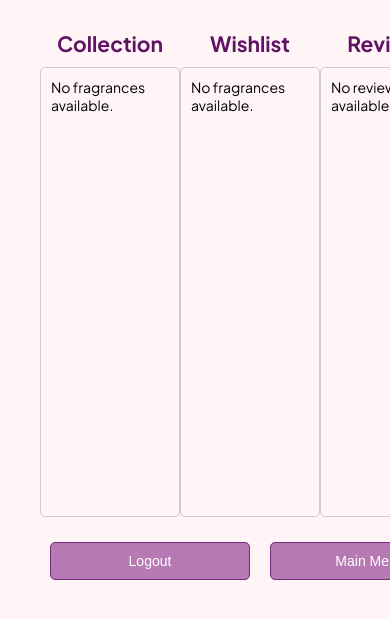
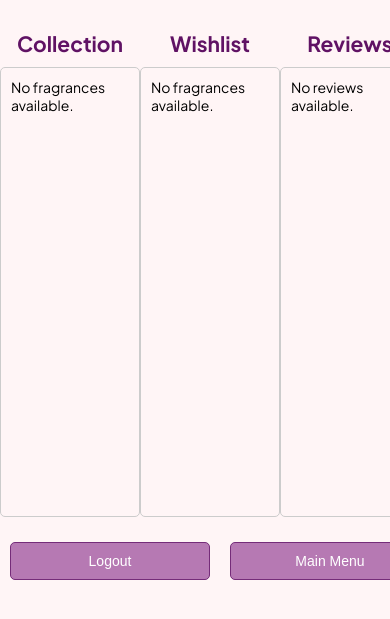
Before and after one commit to christianjmartin/FragranceArchive, a Flask app: page /profile_page in a window 390 px wide; the page is wider, and only the part inside the window is pictured. Shown: the part 93-712 px from the top of that part. Run offline with Flask 3, Linux system fonts and the light colour scheme; the visitor is signed in with stand-in values (Sample User, id 1); data that the repository does not hold is empty; some libraries are stand-ins or nearby versions.

Commit message:
temp fix to profile page?

```diff
--- a/static/inappstyles.css
+++ b/static/inappstyles.css
@@ -1002,6 +1002,13 @@ h1 {
     justify-content: space-between;
     padding: 20px;
 }
+
+.profile-container2 {
+    display: flex;
+    justify-content: space-between;
+    padding: 20px;
+}
+
 .column {
     flex: 1;
     margin: 10px;
@@ -1335,3 +1342,7 @@ option {
     color: #333;
     padding: 10px;
 }
+
+.invisible {
+    color: rgb(255, 252, 252);
+}
--- a/static/mediaqueries.css
+++ b/static/mediaqueries.css
@@ -442,6 +442,13 @@
     .review-write-stars {
         font-size: 20px;
     }
+
+    .profile-container2 {
+        transform: translateX(-40px)
+    }
+    .button-container {
+        transform: translateX(-40px)
+    }
 }
 
 
--- a/templates/profilePage.html
+++ b/templates/profilePage.html
@@ -150,7 +150,7 @@
         </div>
     </div>
 
-    <div class="profile-container">
+    <div class="profile-container2">
         <!-- Column 1: Collection -->
         <div class="column">
             {% if viewer_email == user_email %}
@@ -232,6 +232,10 @@
                                 </small>
                                 <br>
                                 <small>Likes: {{ review.likes }}</small>
+                                <br>
+                                {% if viewer_email == user_email %}
+                                    <p class = "invisible">-</p>
+                                {% endif %}
                             </li>
                         {% endfor %}
                     {% else %}
```
